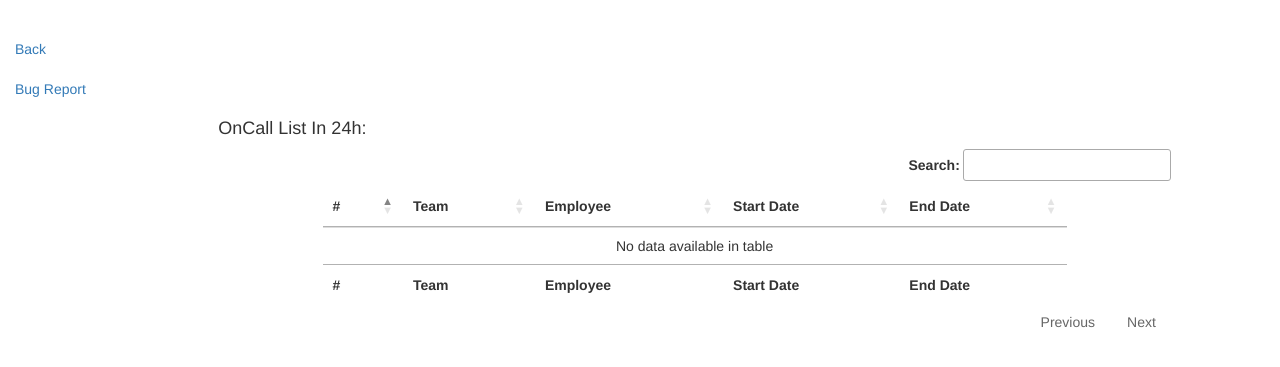
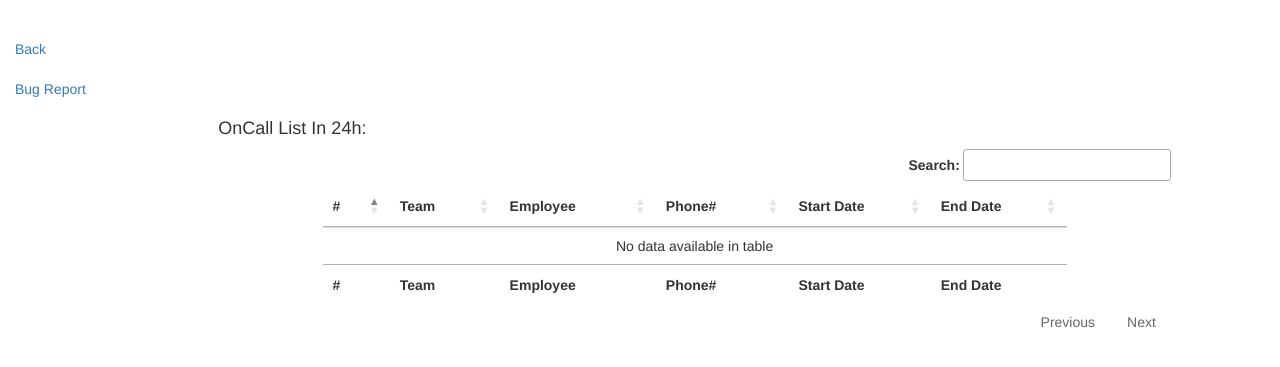
Before and after one commit to USCSU/Five9OnCallSys, a Django app: template Five9OnCallSys/templates/noc/checkSMETable.html in a window 1280 px wide. Shown: the part 51-418 px from the top of the page. Run offline with Django 3.2, Linux system fonts and the light colour scheme; the template is opened without the code that fills it, so the values that code supplies are empty; some libraries are stand-ins or nearby versions.

Commit message:
Phone module patched
1. fix no manager bug in manager module.
2. add Phone number display module

```diff
--- a/Five9OnCallSys/templates/noc/checkSMETable.html
+++ b/Five9OnCallSys/templates/noc/checkSMETable.html
@@ -25,6 +25,7 @@
           <th>#</th>
           <th>Team</th>
           <th>Employee</th>
+          <th>Phone#</th>
           <th>Start Date</th>
           <th>End Date</th>
         </tr>
@@ -34,6 +35,7 @@
           <th>#</th>
           <th>Team</th>
           <th>Employee</th>
+          <th>Phone#</th>
           <th>Start Date</th>
           <th>End Date</th>
 
@@ -46,6 +48,7 @@
           <!--  <td><p>{{val.department}} </p></td> -->
           <td>{{val.department}} </td>
            <td>{{val.employee}} </td>
+           <td>{{val.phone}} </td>
            <td>{{val.startdate }} </td>
            <td>{{val.enddate}} </td>
         </tr>
--- a/manager/views.py
+++ b/manager/views.py
@@ -27,7 +27,10 @@ def getSessionTeamInfo(request):
 
 def logSave(name,person,start,end):
 	managerObj = employee.objects.filter(department__name = name)& employee.objects.filter(manager=True)
-	managername = managerObj[0].firstName + " " + managerObj[0].lastName
+	if not bool(managerObj):
+		managername = "Empty"
+	else:
+		managername = managerObj[0].firstName + " " + managerObj[0].lastName
 	managerlog = log(department = name,manager = managername, startdate=parser.parse(start).strftime("%Y-%m-%d %H:%M"),enddate= parser.parse(end).strftime("%Y-%m-%d %H:%M"),oncallUser = person,logtime=datetime.now().strftime("%Y-%m-%d  %H:%M:%S"))
 	managerlog.save()
 
--- a/noc/views.py
+++ b/noc/views.py
@@ -291,6 +291,12 @@ def getOnDutyByDeparment(nameOfDepart,next24,current):
 		row['enddate'] = item.endDate.strftime("%m/%d %I:%M %p")
 		row['department'] = nameOfDepart
 		row['employee'] =  '%s %s' %(emp.firstName, emp.lastName)
+		phone = emp.phone.split('@',1)[0]
+		if phone.isdigit():
+			row['phone'] = '%s-%s-%s' %(phone[0:3],phone[3:6],phone[6:])
+		else:
+			row['phone'] = emp.phone
+
 		log.append(row)
 	return log
 
```
Also changed, not shown: 1 other file.
